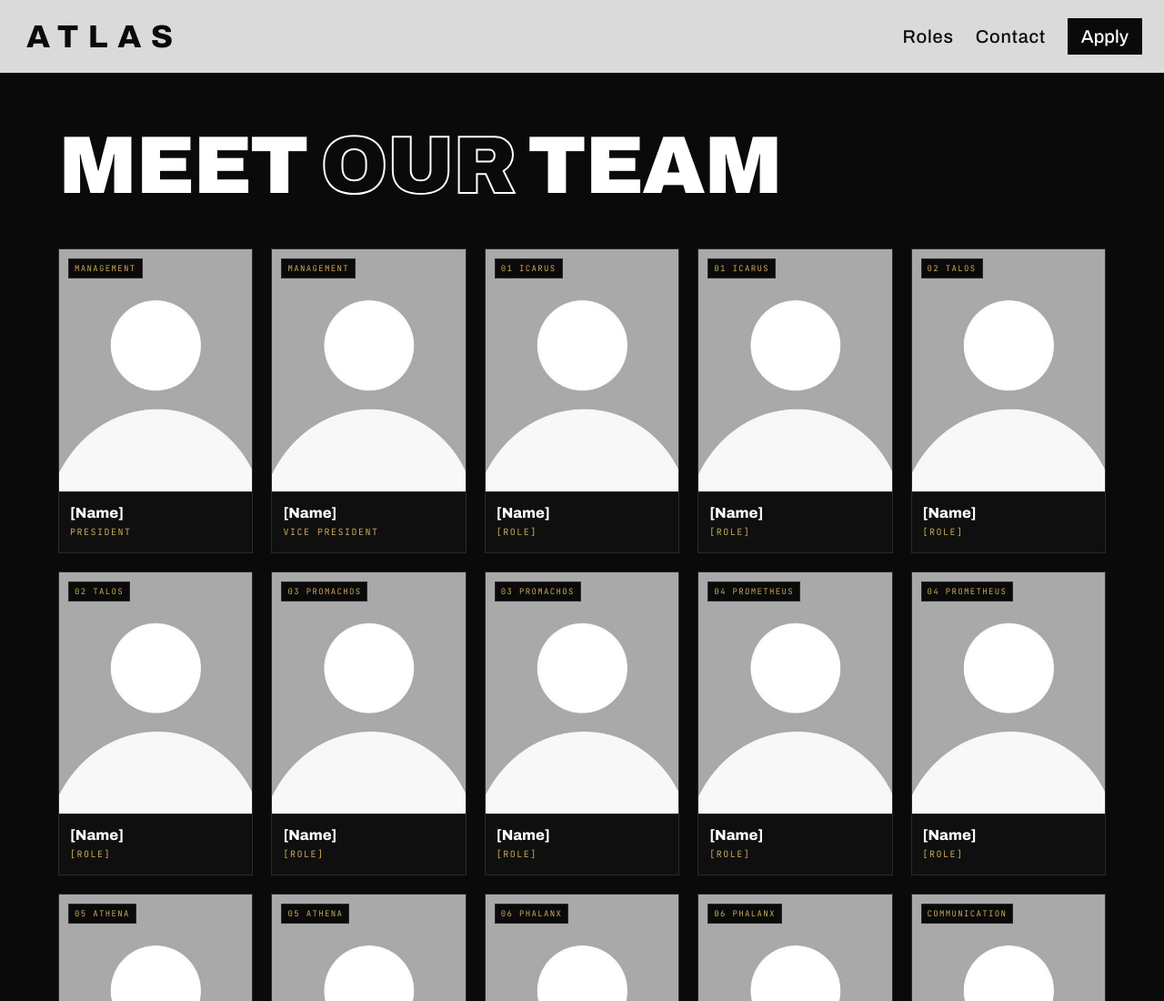
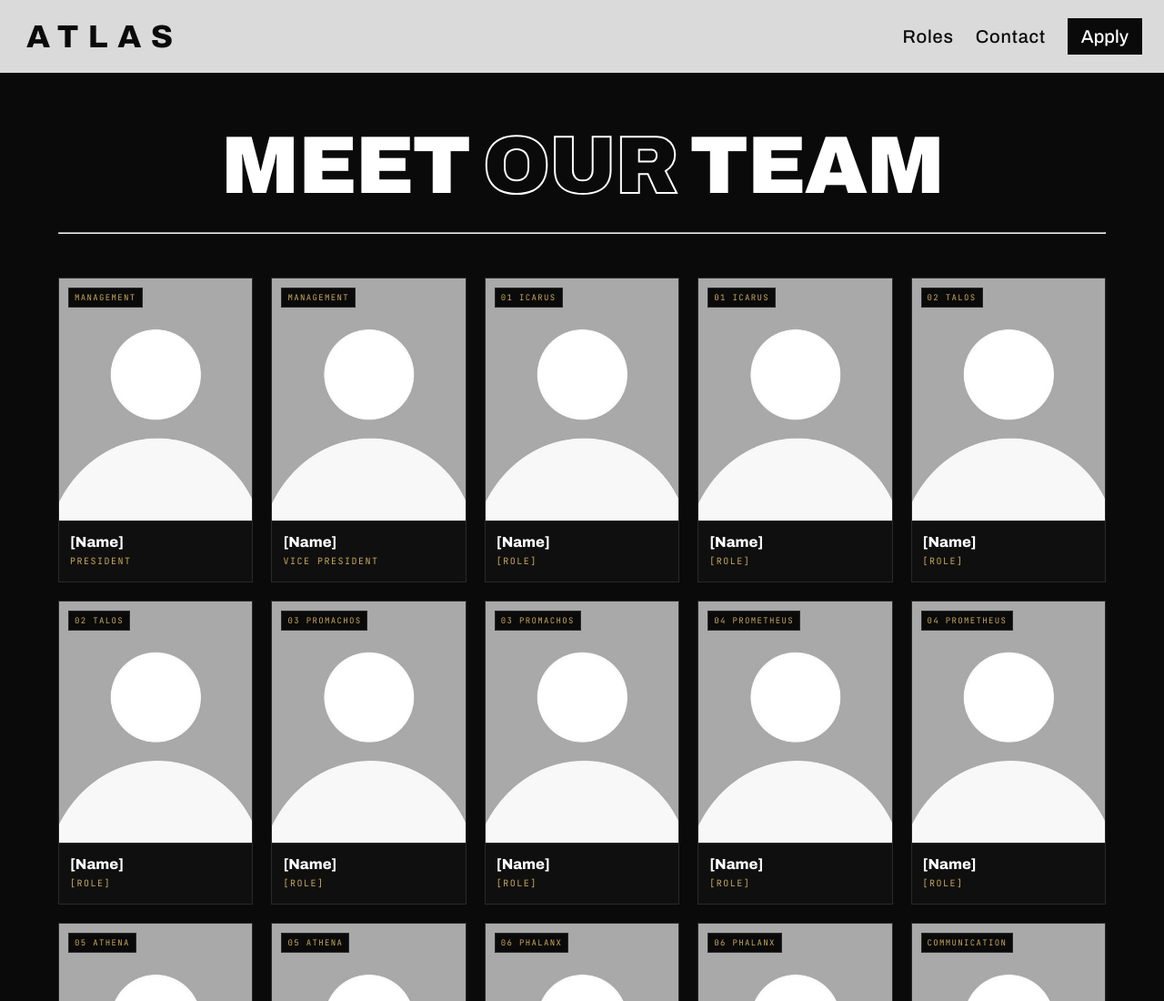
Before and after one commit to AadelaA/Atlas-Advanced-Engineering-Website, a plain HTML site: page html/roles.html in a window 1280 px wide. Shown: the top 1100 px of the page at 91% size. Drawn offline with Linux system fonts and the light colour scheme.

Commit message:
small changes

```diff
--- a/html/roles.html
+++ b/html/roles.html
@@ -19,6 +19,7 @@
 
         <section class="team_body">
             <h1 class="team-title">Meet <span class="thin">our</span> team</h1>
+            <hr style="margin-top: 30px;">
             <div class="team-grid"></div>
         </section>
 
--- a/style/roles.css
+++ b/style/roles.css
@@ -12,6 +12,7 @@ body {
     letter-spacing: -0.02em;
     text-transform: uppercase;
     color: #FFFFFF;
+    text-align: center;
 }
 .team-title .thin {
     color: transparent;
```
